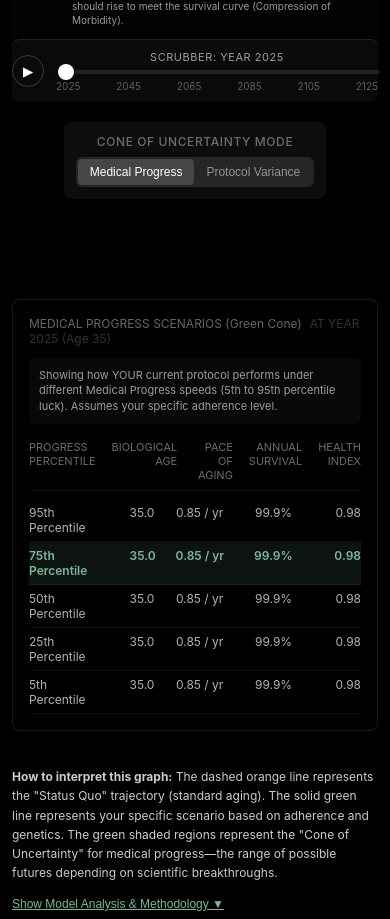
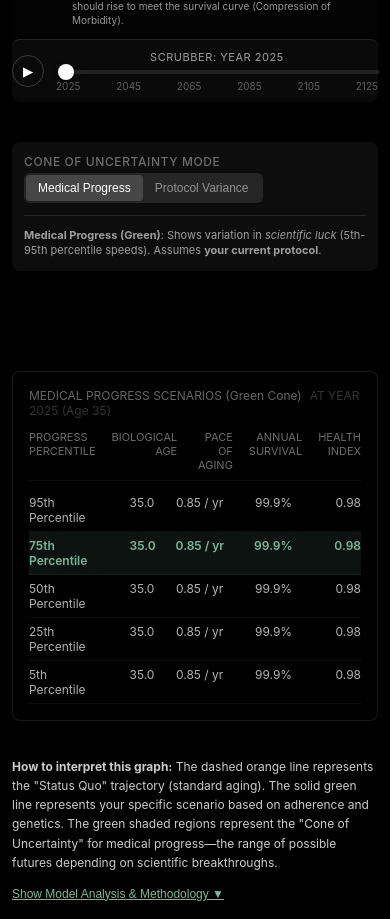
Before and after one commit to Kylen-McClintock/LEV-Longevity-Trajectory, a React (Vite) app: page / in a window 390 px wide. Shown: the part 1722-2641 px from the top of the page. Built offline with nearby package versions, Linux system fonts and the light colour scheme.

Commit message:
Anchor protocol cone to user score, improve layout

```diff
--- a/src/LevLongevityTrajectory.css
+++ b/src/LevLongevityTrajectory.css
@@ -239,3 +239,30 @@
     display: none !important;
   }
 }
+
+.lev-toggle-container {
+  margin-top: 20px;
+}
+
+@media (max-width: 900px) {
+  .lev-toggle-container {
+    margin-top: 40px;
+    /* Space from Scrubber */
+  }
+}
+
+@media (max-width: 600px) {
+  .lev-toggle-wrapper {
+    flex-direction: column !important;
+    align-items: flex-start !important;
+    gap: 12px !important;
+  }
+
+  .lev-toggle-wrapper>div:last-child {
+    border-left: none !important;
+    border-top: 1px solid rgba(255, 255, 255, 0.1);
+    padding-left: 0 !important;
+    padding-top: 12px;
+    width: 100%;
+  }
+}
--- a/src/LevLongevityTrajectory.tsx
+++ b/src/LevLongevityTrajectory.tsx
@@ -104,12 +104,12 @@ export default function LevLongevityTrajectory() {
     // Comparison Cohorts (Fixed Scores: 95, 75, 50, 25)
     // "See difference better longevity protocols have on outcomes"
     // We assume these represent "Someone at that level", so we start them at that score to show steady-state difference immediately.
-    const cohortScore5 = useMemo(() => simulateCohort(age, sex, 5, 5, horizonYear, optimism, lifeTable, currentYear, true, 50), [age, sex, horizonYear, optimism, lifeTable, currentYear]);
-    const cohortScore25 = useMemo(() => simulateCohort(age, sex, 25, 25, horizonYear, optimism, lifeTable, currentYear, true, 50), [age, sex, horizonYear, optimism, lifeTable, currentYear]);
-    const cohortScore50 = useMemo(() => simulateCohort(age, sex, 50, 50, horizonYear, optimism, lifeTable, currentYear, true, 50), [age, sex, horizonYear, optimism, lifeTable, currentYear]);
+    const cohortScore5 = useMemo(() => simulateCohort(age, sex, currentScore, 5, horizonYear, optimism, lifeTable, currentYear, true, 50), [age, sex, currentScore, horizonYear, optimism, lifeTable, currentYear]);
+    const cohortScore25 = useMemo(() => simulateCohort(age, sex, currentScore, 25, horizonYear, optimism, lifeTable, currentYear, true, 50), [age, sex, currentScore, horizonYear, optimism, lifeTable, currentYear]);
+    const cohortScore50 = useMemo(() => simulateCohort(age, sex, currentScore, 50, horizonYear, optimism, lifeTable, currentYear, true, 50), [age, sex, currentScore, horizonYear, optimism, lifeTable, currentYear]);
 
-    const cohortScore75 = useMemo(() => simulateCohort(age, sex, 75, 75, horizonYear, optimism, lifeTable, currentYear, true, 50), [age, sex, horizonYear, optimism, lifeTable, currentYear]);
-    const cohortScore95 = useMemo(() => simulateCohort(age, sex, 95, 95, horizonYear, optimism, lifeTable, currentYear, true, 50), [age, sex, horizonYear, optimism, lifeTable, currentYear]);
+    const cohortScore75 = useMemo(() => simulateCohort(age, sex, currentScore, 75, horizonYear, optimism, lifeTable, currentYear, true, 50), [age, sex, currentScore, horizonYear, optimism, lifeTable, currentYear]);
+    const cohortScore95 = useMemo(() => simulateCohort(age, sex, currentScore, 95, horizonYear, optimism, lifeTable, currentYear, true, 50), [age, sex, currentScore, horizonYear, optimism, lifeTable, currentYear]);
 
     // Cohorts for "Cone of Uncertainty" (Medical Progress Variability 5th-95th)
     const cohortFan5 = useMemo(() => simulateCohort(age, sex, currentScore, targetScore, horizonYear, optimism, lifeTable, currentYear, true, 5), [age, sex, currentScore, targetScore, horizonYear, optimism, lifeTable, currentYear]);
@@ -589,9 +589,10 @@ export default function LevLongevityTrajectory() {
                 </div>
             </div> {/* Close lev-main-layout */}
 
-            {/* Cone Toggle (Between Scrubber and Table) - Visible on Both Mobile and Desktop */}
-            <div style={{ marginTop: 20, marginBottom: 20, display: 'flex', justifyContent: 'center' }}>
-                <div style={{ background: 'rgba(255,255,255,0.05)', padding: 12, borderRadius: 8, display: 'flex', flexDirection: 'column', alignItems: 'center', gap: 8 }}>
+            {/* Cone Toggle + Explanation (Between Scrubber and Table) */}
+            <div className="lev-toggle-container" style={{ display: 'flex', justifyContent: 'center', marginBottom: 20 }}>
+                <div className="lev-toggle-wrapper" style={{ background: 'rgba(255,255,255,0.05)', padding: 12, borderRadius: 8, display: 'flex', alignItems: 'center', gap: 16, maxWidth: 800, width: '100%' }}>
+                    <div style={{ display: 'flex', flexDirection: 'column', gap: 4, flexShrink: 0 }}>
                         <label className="lev-label">Cone of Uncertainty Mode</label>
                         <div className="lev-toggle-group">
                             <button
@@ -608,6 +609,15 @@ export default function LevLongevityTrajectory() {
                             </button>
                         </div>
                     </div>
+
+                    {/* Explanation Text */}
+                    <div style={{ fontSize: 11, color: 'rgba(255,255,255,0.6)', lineHeight: 1.4, borderLeft: '1px solid rgba(255,255,255,0.1)', paddingLeft: 16 }}>
+                        {coneMode === 'uncertainty'
+                            ? <span><strong>Medical Progress (Green)</strong>: Shows variation in <em>scientific luck</em> (5th-95th percentile speeds). Assumes <strong>your current protocol</strong>.</span>
+                            : <span><strong>Protocol Variance (Purple)</strong>: Shows variation in <em>future choices</em>. Simulates switching from your current score to a 5th-95th percentile target. Assumes <strong>median science</strong>.</span>
+                        }
+                    </div>
+                </div>
             </div>
 
             {/* Bottom: Detailed Scrubber Data */}
@@ -617,14 +627,6 @@ export default function LevLongevityTrajectory() {
                     <span style={{ fontWeight: 'normal', opacity: 0.5, marginLeft: 8 }}>
                         AT YEAR {scrubYear} (Age {scrubYear - (currentYear - age)})
                     </span>
-                </div>
-
-                {/* Dynamic Explanation Text */}
-                <div style={{ fontSize: 11, color: 'rgba(255,255,255,0.6)', marginBottom: 16, lineHeight: 1.4, background: 'rgba(255,255,255,0.03)', padding: 10, borderRadius: 6 }}>
-                    {coneMode === 'uncertainty'
-                        ? "Showing how YOUR current protocol performs under different Medical Progress speeds (5th to 95th percentile luck). Assumes your specific adherence level."
-                        : "Showing how DIFFERENT protocols (Adherence Scores) perform under Median Medical Progress. Assumes average scientific luck."
-                    }
                 </div>
 
                 <div style={{ display: 'grid', gridTemplateColumns: '1.5fr 1fr 1fr 1fr 1fr', gap: 16, fontSize: 11, borderBottom: '1px solid rgba(255,255,255,0.1)', paddingBottom: 8, marginBottom: 8, opacity: 0.5 }}>
```
Lines whose indentation alone changed are shown as unchanged.
